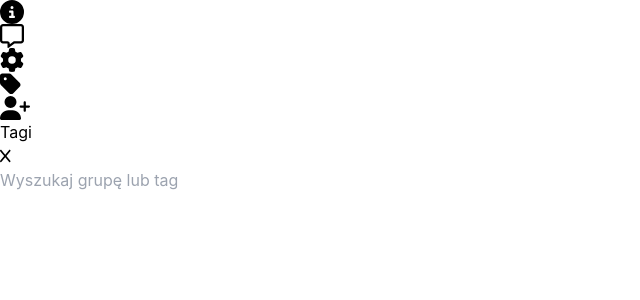
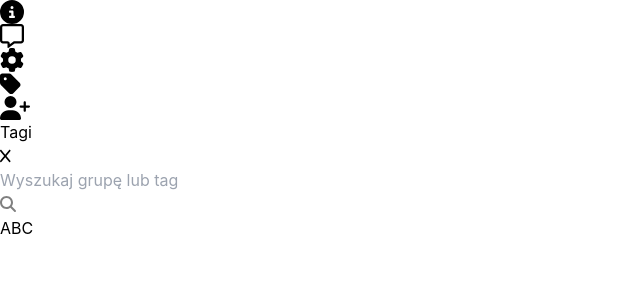
Before and after one commit to bartek2050/tags-picker, a React (Vite) app: page / in a window 1280 px wide. Shown: the top 300 px of the page, without its empty margins (0-640 px from the left). Built offline with nearby package versions, Linux system fonts and the light colour scheme.

Commit message:
search input update

```diff
--- a/src/components/SearchInput.tsx
+++ b/src/components/SearchInput.tsx
@@ -1,11 +1,17 @@
+import { FontAwesomeIcon } from "@fortawesome/react-fontawesome";
+import { faMagnifyingGlass } from "@fortawesome/free-solid-svg-icons";
+
 export const SearchInput = () => {
   return (
     <div className="flex">
       <form>
-        <div className="mb-4">
+        <div className="relative">
           <input
-            className="shadow appearance-none border rounded w-full py-2 px-3 text-gray-700 leading-tight focus:outline-none focus:shadow-outline"
+            className="appearance-none rounded w-full py-2 pl-6 px-3 text-gray-700 leading-tight focus:outline-none focus:shadow-outline"
             id="username" type="text" placeholder="Wyszukaj grupę lub tag" />
+          <div className="absolute inset-y-0 left-0 flex items-center pointer-events-none">
+            <FontAwesomeIcon icon={faMagnifyingGlass} color="gray" />
+          </div>
         </div>
       </form>
     </div>
--- a/src/components/Tags/TagsSearchWrapper.tsx
+++ b/src/components/Tags/TagsSearchWrapper.tsx
@@ -3,7 +3,6 @@ import { SearchInput } from "../SearchInput.tsx";
 
 export const TagsSearchWrapper = () => {
   return (
-    <>
     <div
       className="shadow-md p-3 w-20 min-w-60 divide-y
       divide-gray-800/10 divide-solid flex flex-col"
@@ -12,7 +11,7 @@ export const TagsSearchWrapper = () => {
         <Header header="Tagi" />
         <SearchInput />
       </div>
+      <div>ABC</div>
     </div>
-    </>
   );
 };
```
Lines whose indentation alone changed are shown as unchanged.
